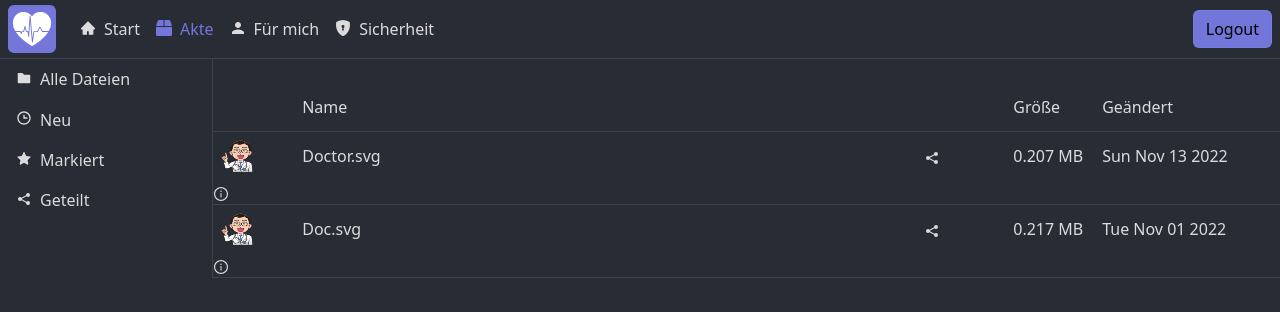
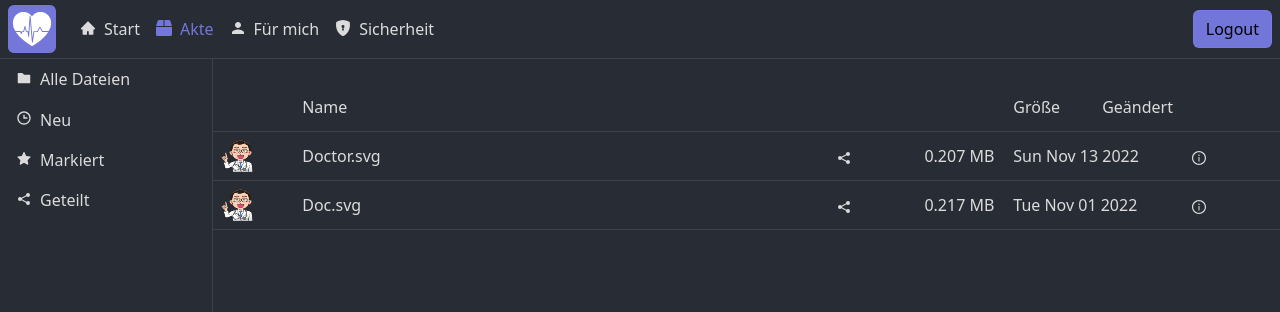
Before and after one commit to Ciolv/Doctor-Docs, a React (Create React App) app: page /record/marked in a window 1280 px wide. Shown: the top 312 px of the page. Built offline with nearby package versions, Linux system fonts and the light colour scheme.

Commit message:
fix: Fix record list border

```diff
--- a/src/css/RecordList.scss
+++ b/src/css/RecordList.scss
@@ -27,6 +27,6 @@
   width: 1rem;
 }
 
-.container {
+.record-list {
   min-height: 93vh;
 }
--- a/src/ts/component/RecordList.tsx
+++ b/src/ts/component/RecordList.tsx
@@ -27,7 +27,7 @@ const mockData = [{
 export class RecordList extends React.Component<Props, State> {
   render() {
     return (
-      <Container fluid>
+      <Container fluid className="record-list">
         <Row className="file-record file-record-headline">
           <Col className="file-thumbnail" xs={"1"}></Col>
           <Col className="file-name" xs={"7"}>Name</Col>
@@ -41,7 +41,7 @@ export class RecordList extends React.Component<Props, State> {
           mockData.map(record =>
                          <Row className="file-record" key={record.id} id={record.id.toString()}>
                            <Col className="file-thumbnail" xs={"1"}><img src={record.thumbnail} /></Col>
-                           <Col className="file-name" xs={"7"}>{record.fileName}</Col>
+                           <Col className="file-name" xs={"6"}>{record.fileName}</Col>
                            <Col className="file-options" xs={"1"}>
                              <div onClick={(e) => console.log((e.currentTarget
                                  .parentNode?.parentNode as HTMLElement
```
